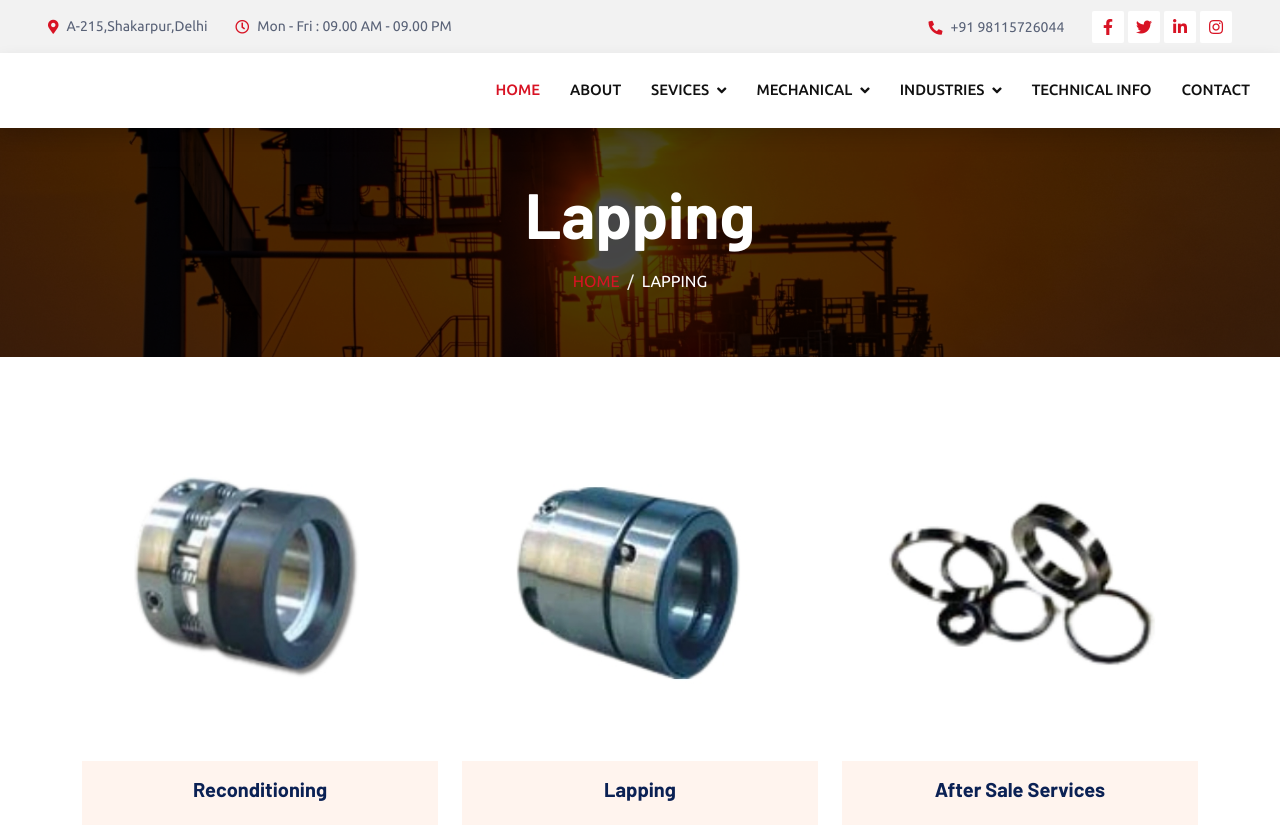
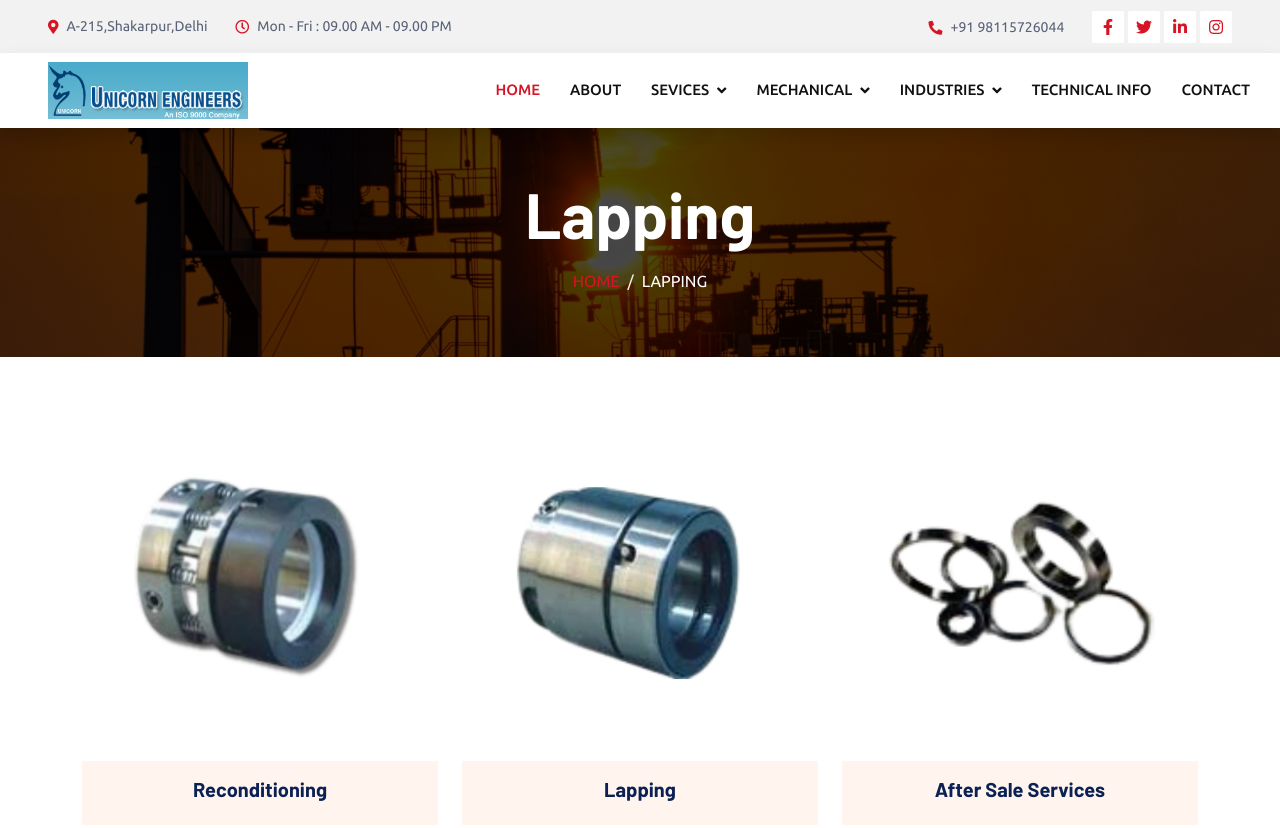
Before and after one commit to DhirajSujeet22/unicorn-demo-new, a plain HTML site: page lapping.html in a window 1280 px wide. Shown: the top 828 px of the page. Drawn offline with nearby package versions, Linux system fonts and the light colour scheme; the site is published under a folder, as on GitHub Pages, so addresses that start at the root find nothing.

Commit message:
Update lapping.html

```diff
--- a/lapping.html
+++ b/lapping.html
@@ -78,7 +78,7 @@
             <h2 class="m-0 text-primary">
                 <!-- <i class="fa fa-car me-3"></i>
                 CarServ -->
-                <img src="/img/mainlogo.jpg" alt="" width="200px">
+                <img src="img/mainlogo.jpg" alt="" width="200px">
             </h2>
         </a>
         <button type="button" class="navbar-toggler me-4" data-bs-toggle="collapse" data-bs-target="#navbarCollapse">
```
